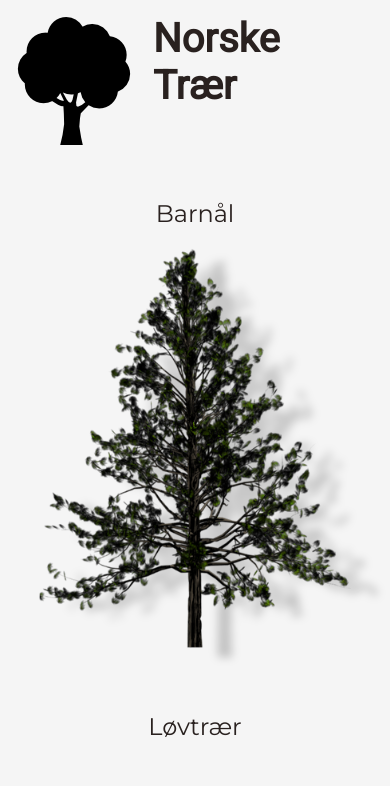
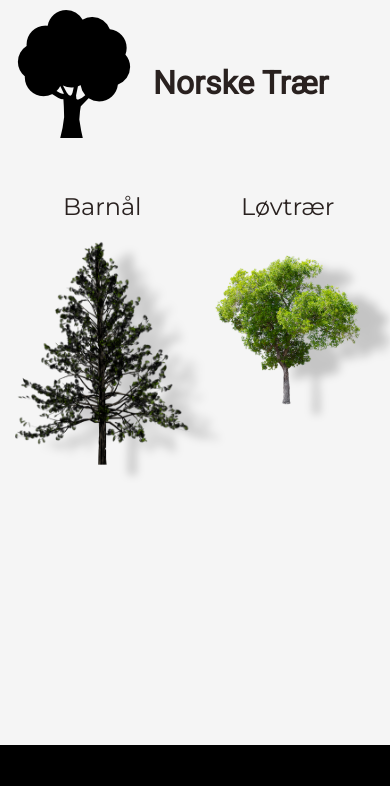
Before and after one commit to kodeebo/hvilket-tre-er-det, a React (Vite) app: page / in a window 390 px wide. Shown: the top 786 px of the page. Built offline with nearby package versions, Linux system fonts and the light colour scheme.

Commit message:
side by side on mobile

```diff
--- a/package.json
+++ b/package.json
@@ -26,7 +26,7 @@
     "name": "Hvilket-tre-er-det",
     "shortName": "Hvilket tre",
     "startURL": ".",
-    "theme": "#add8e6",
+    "theme": "black",
     "generateIconOptions": {
       "baseIcon": "./assets/treeIcon512.png",
       "sizes": [
--- a/src/Header.tsx
+++ b/src/Header.tsx
@@ -20,18 +20,21 @@ const Icon = styled.img`
 const Text = styled.div`
   margin: 5px 15px;
   font-size: 40px;
+  @media (max-width: 600px) {
+    font-size: 32px;
+  }
   font-family: Roboto;
   font-weight: bold;
-`;
-
-const Dummy = styled.div`
-  width: 128px;
 `;
 
 const Breadcrumbs = styled.div`
   min-height: 30px;
   margin: 10px 15px 0;
   font-size: 20px;
+
+  & > a {
+    white-space: nowrap;
+  }
 `;
 
 const Header = ({ breadcrumb }) => {
--- a/src/Image.tsx
+++ b/src/Image.tsx
@@ -10,6 +10,11 @@ const ImageWrapper = styled.div`
 
   ${(props) => props.show && "opacity: 1;"}
   ${(props) => props.hide && "opacity: 0; transition: 0.2s;"}
+
+  @media (max-width: 600px) {
+    max-width: 45%;
+    margin: 20px 5px;
+  }
 `;
 
 const ImageHeader = styled.div`
```
